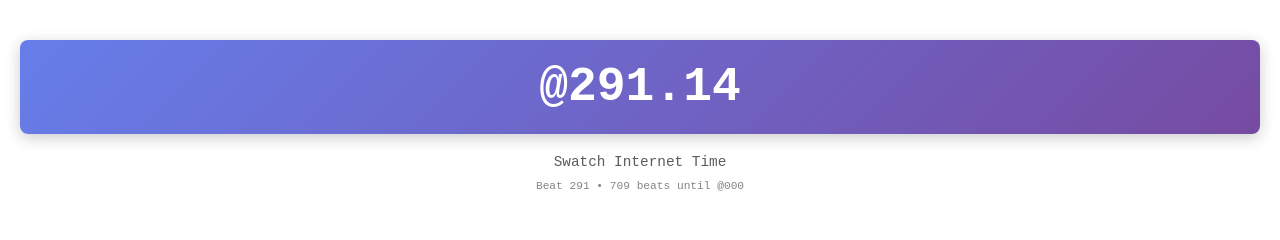
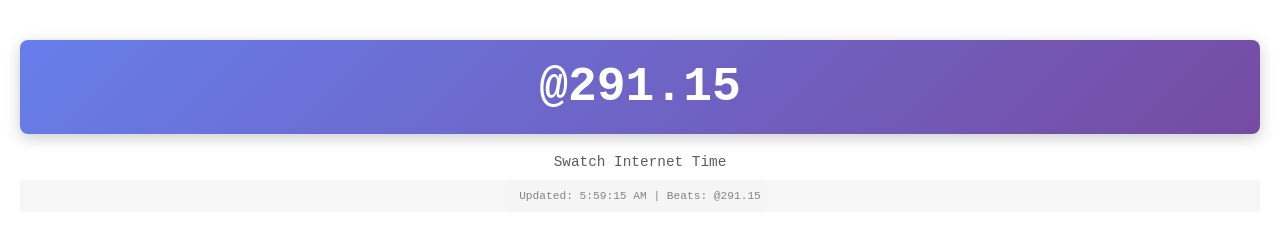
Before and after one commit to hansOkarlsson/swatch-clock, a plain HTML site: page index.html in a window 1280 px wide. Drawn offline with Linux system fonts and the light colour scheme.

Commit message:
Update index.html
1. Different calculation method - Using a more straightforward approach
2. Visible debugging - You'll see update timestamps on the page
3. Better compatibility - Using var instead of modern JavaScript
4. Frequent updates - Every second so you can see it working

```diff
--- a/index.html
+++ b/index.html
@@ -1,3 +1,4 @@
+
 <!DOCTYPE html>
 <html lang="en">
 <head>
@@ -26,90 +27,81 @@
         .swatch-clock a {
             color: white;
             text-decoration: none;
-            transition: opacity 0.3s ease;
-        }
-        .swatch-clock a:hover {
-            opacity: 0.8;
         }
         .info {
             font-size: 0.9em;
             margin-top: 15px;
             opacity: 0.8;
         }
-        .beat-info {
+        .debug {
             font-size: 0.7em;
             margin-top: 10px;
             opacity: 0.6;
+            background: #f0f0f0;
+            padding: 10px;
+            border-radius: 4px;
         }
     </style>
 </head>
 <body>
-    <div id="swatchClock" class="swatch-clock">@000.00</div>
+    <div id="clock" class="swatch-clock">@000.00</div>
     <div class="info">Swatch Internet Time</div>
-    <div class="beat-info" id="beatInfo">Loading...</div>
+    <div id="debug" class="debug">Starting clock...</div>
 
     <script>
-        function updateClock() {
+        // Simple, direct approach
+        function getSwatchTime() {
+            var now = new Date();
+            var utc = now.getTime() + (now.getTimezoneOffset() * 60000);
+            var bmt = new Date(utc + 3600000); // UTC+1
+
+            var hours = bmt.getUTCHours();
+            var minutes = bmt.getUTCMinutes();
+            var seconds = bmt.getUTCSeconds();
+
+            var totalSeconds = hours * 3600 + minutes * 60 + seconds;
+            var beats = totalSeconds / 86.4;
+
+            return beats.toFixed(2);
+        }
+
+        function updateDisplay() {
             try {
-                const now = new Date();
+                var swatchTime = getSwatchTime();
+                var clockEl = document.getElementById('clock');
+                var debugEl = document.getElementById('debug');
 
-                // Get UTC time components
-                const utcHours = now.getUTCHours();
-                const utcMinutes = now.getUTCMinutes();
-                const utcSeconds = now.getUTCSeconds();
-                const utcMilliseconds = now.getUTCMilliseconds();
-
-                // Convert to Biel Mean Time (UTC+1)
-                const bmtHours = (utcHours + 1) % 24;
-
-                // Calculate total seconds since BMT midnight
-                const totalSeconds = (bmtHours * 3600) + (utcMinutes * 60) + utcSeconds + (utcMilliseconds / 1000);
-
-                // Convert to beats (1000 beats per day = 86400 seconds)
-                // 1 beat = 86.4 seconds
-                const beats = totalSeconds / 86.4;
-
-                // Format to 2 decimal places
-                const formattedBeats = beats.toFixed(2);
-
-                // Update the display
-                const clockElement = document.getElementById('swatchClock');
-                if (clockElement) {
-                    clockElement.innerHTML = '<a href="https://wiki.melonland.net/swatch_time" target="_blank">@' + formattedBeats + '</a>';
+                if (clockEl) {
+                    clockEl.innerHTML = '<a href="https://wiki.melonland.net/swatch_time" target="_blank">@' + swatchTime + '</a>';
                 }
 
-                // Update beat info
-                const currentBeat = Math.floor(beats);
-                const beatsToMidnight = 1000 - currentBeat;
-                const beatInfoElement = document.getElementById('beatInfo');
-                if (beatInfoElement) {
-                    beatInfoElement.textContent = 'Beat ' + currentBeat + ' • ' + beatsToMidnight + ' beats until @000';
+                if (debugEl) {
+                    var now = new Date();
+                    debugEl.innerHTML = 'Updated: ' + now.toLocaleTimeString() + ' | Beats: @' + swatchTime;
                 }
 
-            } catch (error) {
-                console.error('Clock update error:', error);
-                // Fallback display
-                document.getElementById('swatchClock').innerHTML = '@ERROR';
-                document.getElementById('beatInfo').textContent = 'Clock error - check console';
+                console.log('Swatch time updated:', swatchTime);
+
+            } catch (e) {
+                console.error('Update failed:', e);
+                var clockEl = document.getElementById('clock');
+                if (clockEl) {
+                    clockEl.innerHTML = '@ERROR';
+                }
             }
         }
 
-        // Update immediately when page loads
-        updateClock();
+        // Start immediately
+        console.log('Clock script loaded');
+        updateDisplay();
 
-        // Update every 864ms (1 beat = 86.4 seconds, so update roughly every second for smooth display)
-        setInterval(updateClock, 864);
+        // Update every second for testing (we can make this less frequent later)
+        setInterval(updateDisplay, 1000);
 
-        // Also update every 10 seconds as a backup
-        setInterval(updateClock, 10000);
-
-        // Debug info (remove this after testing)
-        console.log('Swatch clock initialized at:', new Date());
-        console.log('Initial update in 3 seconds...');
-        setTimeout(() => {
-            console.log('Current time:', new Date());
-            console.log('Clock should be updating now');
-        }, 3000);
+        // Alternative method - also try updating every 864ms
+        setTimeout(function() {
+            setInterval(updateDisplay, 864);
+        }, 2000);
     </script>
 </body>
 </html>
```
